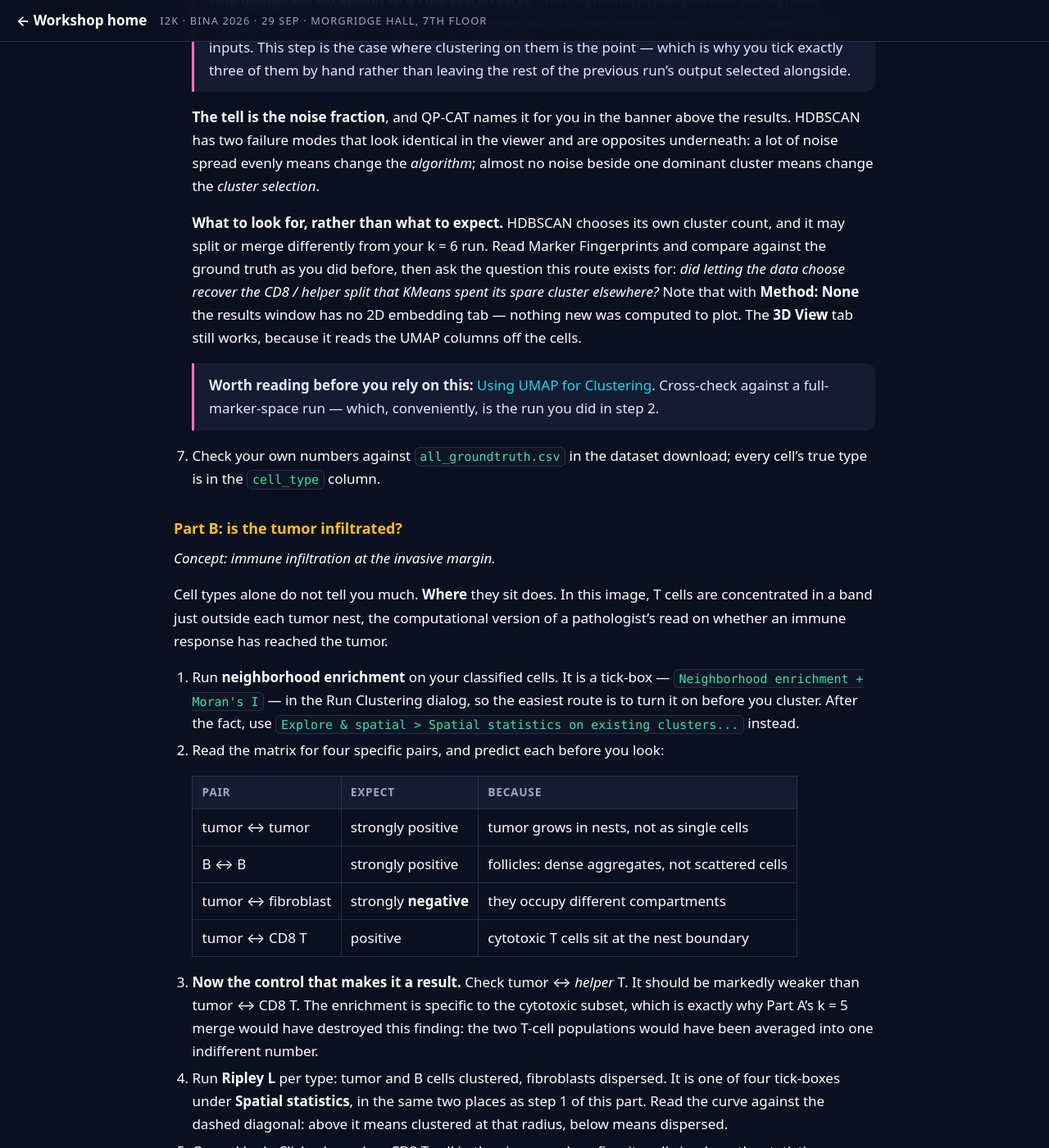
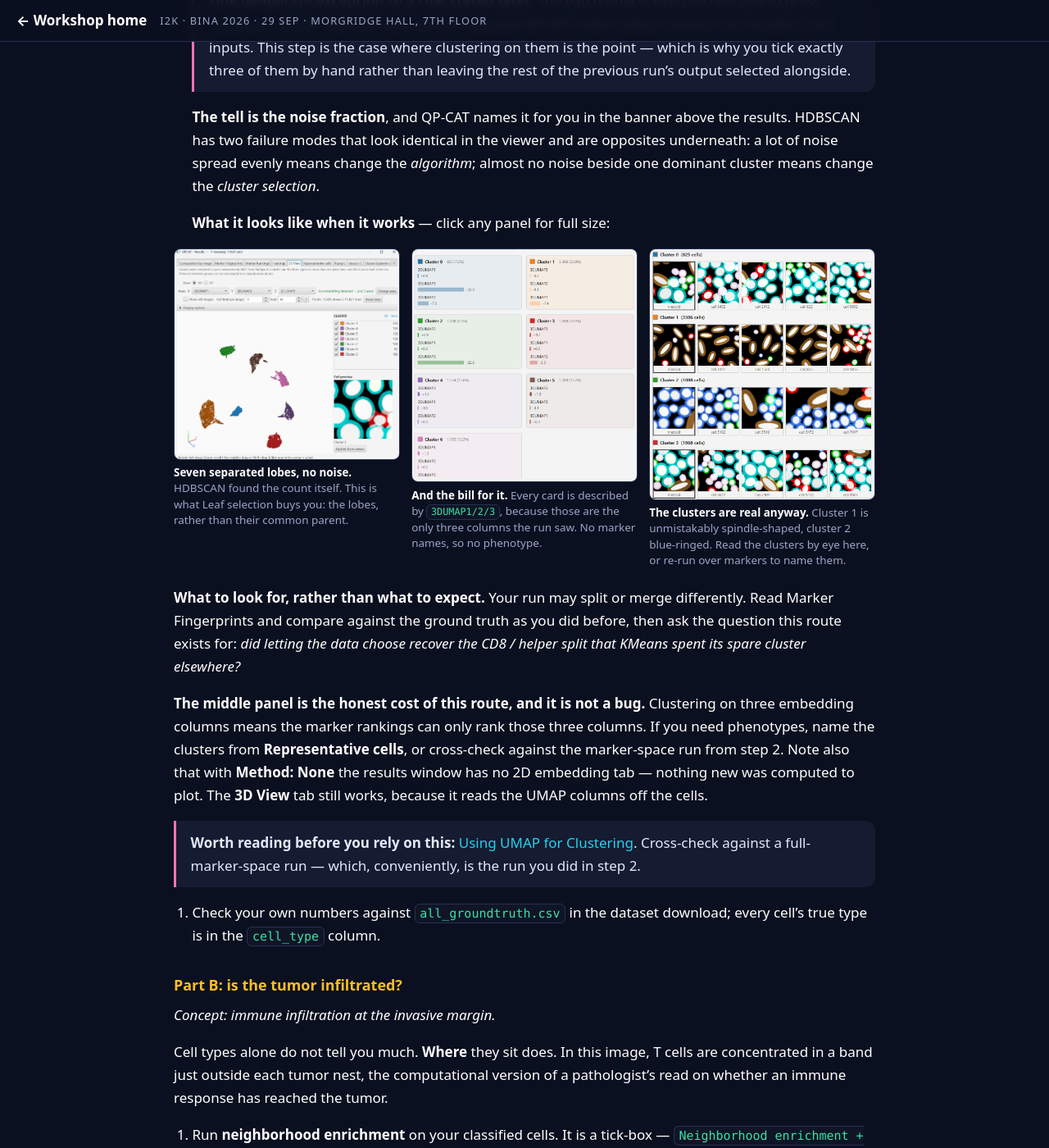
Before and after one commit to MichaelSNelson/BINA-I2K-2026-QuPath-Extensions, a Jekyll site: the page built from docs/03-qp-cat-cell-analysis-tools.md, in a window 1280 px wide and 1400 px high, scrolled down 8652 px. Shown: the whole window at 82% size. Built offline with Jekyll 4.4.1, drawn with Linux system fonts in a browser that asks for light colours.

Commit message:
guide: show the HDBSCAN-on-UMAP result, and its cost, as a clickable strip
Three screenshots as a thumbnail strip; the layout's lightbox already arms any
image displayed smaller than its natural size, so each opens full size on click
with no extra markup.

Ordered to tell the whole arc rather than just the win: seven clean lobes with
no noise, then the Marker Fingerprints tab where every cluster is described by
3DUMAP1/2/3 and no marker at all, then Representative cells where the same
clusters are plainly distinct by eye. The middle panel is the honest cost of
clustering on an embedding and is now named as such -- rankings can only rank
the columns the run saw -- with the two ways out stated.

Claude-Session: https://claude.ai/code/session_01TZFXuLKiz1DgbomrTgfDTw

```diff
--- a/_layouts/default.html
+++ b/_layouts/default.html
@@ -90,6 +90,15 @@ img.icon{height:1.15em; width:auto; border:0; border-radius:0; vertical-align:-.
 .card p{margin:0; font-size:.92rem; color:#E3E9FB; line-height:1.5}
 .card p + p{margin-top:.5rem}
 .card a{text-decoration:underline; text-underline-offset:2px}
+/* Screenshot strip: thumbnails side by side, each click-to-full-size via the
+   lightbox below (it arms any image displayed smaller than its natural size). */
+.shots{display:grid; grid-template-columns:repeat(auto-fit,minmax(13rem,1fr));
+  gap:.9rem; margin:1rem 0 1.3rem}
+.shots figure{margin:0}
+.shots img{display:block; width:100%; height:auto; border:1px solid var(--hair);
+  border-radius:8px; background:var(--panel)}
+.shots figcaption{margin:.4rem 0 0; font-size:.84rem; color:var(--mut); line-height:1.45}
+.shots figcaption b{color:var(--ink); font-weight:600}
 img.icon-lg{height:1.7em; width:auto; border:0; border-radius:0; vertical-align:-.45em}
 .footer{
   max-width:56rem; margin:0 auto; padding:0 1.25rem 4rem;
--- a/docs/03-qp-cat-cell-analysis-tools.md
+++ b/docs/03-qp-cat-cell-analysis-tools.md
@@ -432,13 +432,37 @@ should detect close to 1,530 cells on `tme_00`.
    underneath: a lot of noise spread evenly means change the *algorithm*; almost no noise beside
    one dominant cluster means change the *cluster selection*.
 
-   **What to look for, rather than what to expect.** HDBSCAN chooses its own cluster count, and
-   it may split or merge differently from your k = 6 run. Read Marker Fingerprints and compare
-   against the ground truth as you did before, then ask the question this route exists for: *did
-   letting the data choose recover the CD8 / helper split that KMeans spent its spare cluster
-   elsewhere?* Note that with **Method: None** the results window has no 2D embedding tab —
-   nothing new was computed to plot. The **3D View** tab still works, because it reads the UMAP
-   columns off the cells.
+   **What it looks like when it works** — click any panel for full size:
+
+<div class="shots" markdown="0">
+<figure>
+<img src="../images/qp-cat/HDBSCAN_umap3d.png" alt="The 3D View tab showing seven cleanly separated point clouds in different colours, one per cluster, with the class list reporting 7 clusters over 11,421 cells and no noise.">
+<figcaption><b>Seven separated lobes, no noise.</b> HDBSCAN found the count itself. This is
+what Leaf selection buys you: the lobes, rather than their common parent.</figcaption>
+</figure>
+<figure>
+<img src="../images/qp-cat/HDBSCAN_markerfingerprints_useless.png" alt="The Marker Fingerprints tab. Every cluster card lists 3DUMAP1, 3DUMAP2 and 3DUMAP3 as its defining features, with no marker names anywhere.">
+<figcaption><b>And the bill for it.</b> Every card is described by <code>3DUMAP1/2/3</code>,
+because those are the only three columns the run saw. No marker names, so no phenotype.</figcaption>
+</figure>
+<figure>
+<img src="../images/qp-cat/HDBSCAN_RepresentativeCells.png" alt="The Representative cells tab, five image patches per cluster. Cluster 1's cells are brown elongated spindles; clusters 0 and 3 are cyan-ringed round cells of different sizes; cluster 2 is blue-ringed.">
+<figcaption><b>The clusters are real anyway.</b> Cluster 1 is unmistakably spindle-shaped,
+cluster 2 blue-ringed. Read the clusters by eye here, or re-run over markers to name them.</figcaption>
+</figure>
+</div>
+
+   **What to look for, rather than what to expect.** Your run may split or merge differently.
+   Read Marker Fingerprints and compare against the ground truth as you did before, then ask
+   the question this route exists for: *did letting the data choose recover the CD8 / helper
+   split that KMeans spent its spare cluster elsewhere?*
+
+   **The middle panel is the honest cost of this route, and it is not a bug.** Clustering on
+   three embedding columns means the marker rankings can only rank those three columns. If you
+   need phenotypes, name the clusters from **Representative cells**, or cross-check against the
+   marker-space run from step 2. Note also that with **Method: None** the results window has no
+   2D embedding tab — nothing new was computed to plot. The **3D View** tab still works,
+   because it reads the UMAP columns off the cells.
 
    > **Worth reading before you rely on this:**
    > [Using UMAP for Clustering](https://umap-learn.readthedocs.io/en/latest/clustering.html).
```
Also changed, not shown: images/qp-cat/HDBSCAN_RepresentativeCells.png (added), images/qp-cat/HDBSCAN_markerfingerprints_useless.png (added), images/qp-cat/HDBSCAN_umap3d.png (added), images/tiles-to-pyramid/Preferences.png (added).
